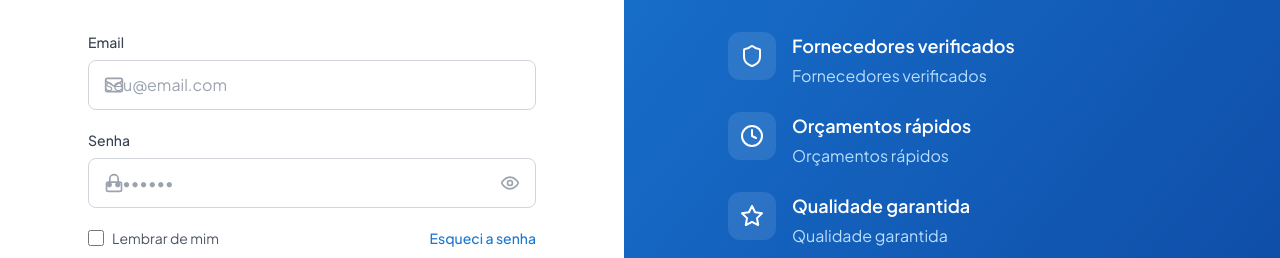
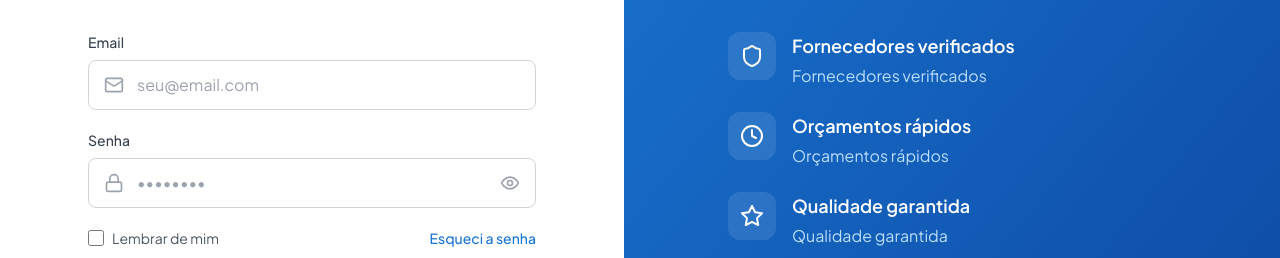
Before and after one commit to comercial-rgb/techtrust-system, a Next.js app in the folder techtrust-client-dashboard/: page /login in a window 1280 px wide. Shown: the part 288-546 px from the top of the page. Built offline with nearby package versions, Linux system fonts and the light colour scheme; no server answers.

Commit message:
fix: replace input class with explicit styles to fix icon/text overlap on login

```diff
--- a/techtrust-client-dashboard/src/pages/login.tsx
+++ b/techtrust-client-dashboard/src/pages/login.tsx
@@ -96,7 +96,7 @@
                   value={email}
                   onChange={(e) => setEmail(e.target.value)}
                   placeholder="seu@email.com"
-                  className="input pl-12"
+                  className="w-full pl-12 pr-4 py-3 rounded-lg border border-gray-300 focus:border-primary-500 focus:ring-2 focus:ring-primary-200 outline-none transition-all"
                   required
                 />
               </div>
@@ -113,7 +113,7 @@
                   value={password}
                   onChange={(e) => setPassword(e.target.value)}
                   placeholder="••••••••"
-                  className="input pl-12 pr-12"
+                  className="w-full pl-12 pr-12 py-3 rounded-lg border border-gray-300 focus:border-primary-500 focus:ring-2 focus:ring-primary-200 outline-none transition-all"
                   required
                 />
                 <button
```
